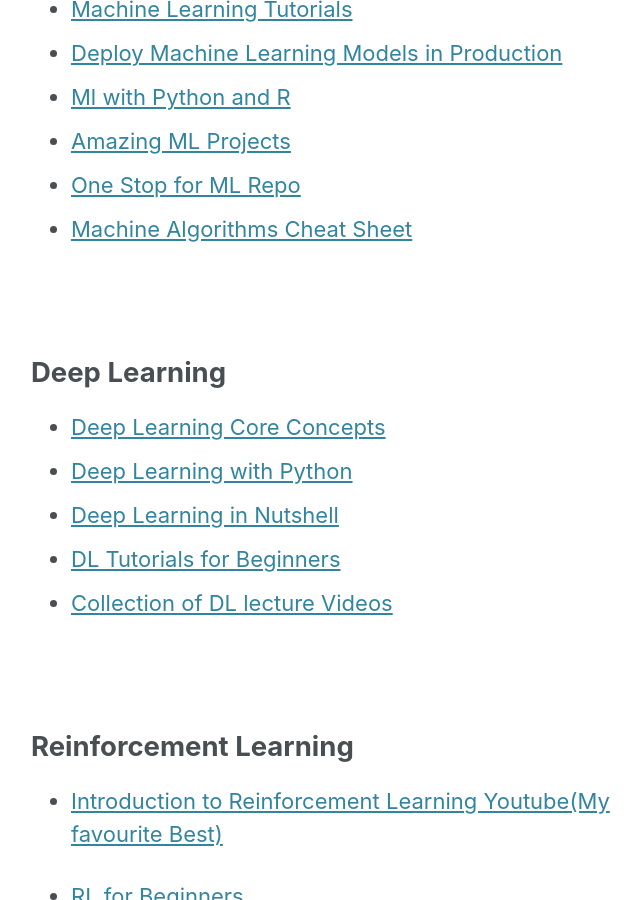
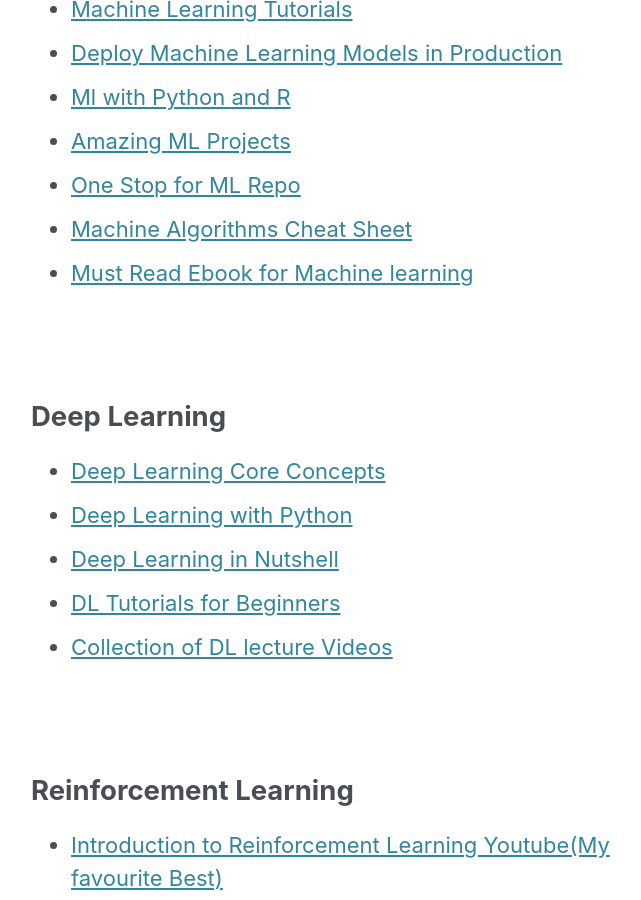
Before and after one commit to shashwatwork/shashwatwork.github.io, a Jekyll site: the page built from _posts/2019-7-28-article_1.md, in a window 1280 px wide and 900 px high, scrolled down 2566 px. Shown: the whole window, without its empty margins (291-932 px from the left). Built offline with Jekyll 4.4.1, drawn with Linux system fonts in a browser that asks for light colours; cached includes are drawn as plain includes; comment, search, counter and statistics services are not loaded.

Commit message:
blog post edit

```diff
--- a/_posts/2019-7-28-article_1.md
+++ b/_posts/2019-7-28-article_1.md
@@ -74,6 +74,8 @@ src="https://cdn.mathjax.org/mathjax/latest/MathJax.js?config=TeX-MML-AM_CHTML">
 - [Amazing ML Projects](https://medium.mybridge.co/30-amazing-machine-learning-projects-for-the-past-year-v-2018-b853b8621ac7)
 - [One Stop for ML Repo](https://github.com/nborwankar/LearnDataScience/tree/master/notebooks)
 - [Machine Algorithms Cheat Sheet](https://shashwatwork.github.io/assets/files/Cheat_Sheet_Algorithms.pdf)
+- [Must Read Ebook for Machine learning](https://shashwatwork.github.io/assets/files/ml_ebook.pdf)
+
 
 <br>
 
```
Also changed, not shown: 1 other file.
